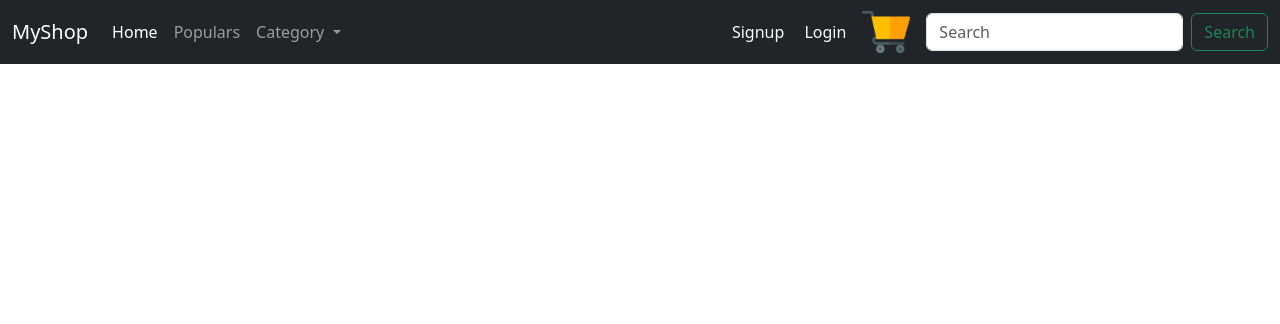
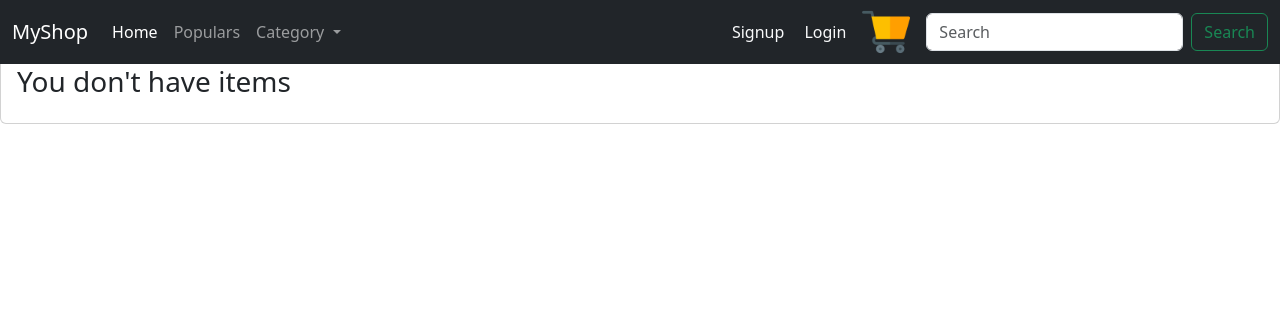
Before and after one commit to Wudu-Molla/myShop, a Flask app: page /cart in a window 1280 px wide. Shown: the top 324 px of the page. Run offline with Flask 3, Linux system fonts and the light colour scheme; data that the repository does not hold is empty.

Commit message:
changed the view of cart and add no item found handler

```diff
--- a/shop/templates/cart.html
+++ b/shop/templates/cart.html
@@ -4,6 +4,7 @@
     <div class="row">
         <div class="col-6 mx-auto mt-5">
             {%block content%}
+                {%if items%}
                     {%for item in items%}
 
                         <div class="mt-5">
@@ -17,7 +18,7 @@
                                     </div>
                                     <div class="d-flex flex-row col justify-content-between align-items-center">
                                         <a name="show" href="{{url_for('item', cart=item.id)}}" class="btn btn-success">Show</a>
-                                    <form method="post" action="{{url_for('cart', remove=item.barcode)}}">
+                                        <form method="post" action="{{url_for('cart', remove=item.id)}}">
                                                 {{form.hidden_tag()}}
                                                 {{form.remove(class="btn-close", type="submit")}}
                                         </form>
@@ -28,7 +29,18 @@
                         </div>
 
                     {%endfor%}
+                {%else%}
+                    <div class="mt-5">
+                            <div class="card">
+                                <div class="card-body row justify-content-between ">
+                                    <div class="d-flex col justify-content-between align-items-center">
 
+                                        <h3 class="card-title">You don't have items</h3>
+                                    </div>
+                                </div>
+                            </div>
+                    </div>
+                {%endif%}
             {%endblock%}
         </div>
 
```
Lines whose indentation alone changed are shown as unchanged.
